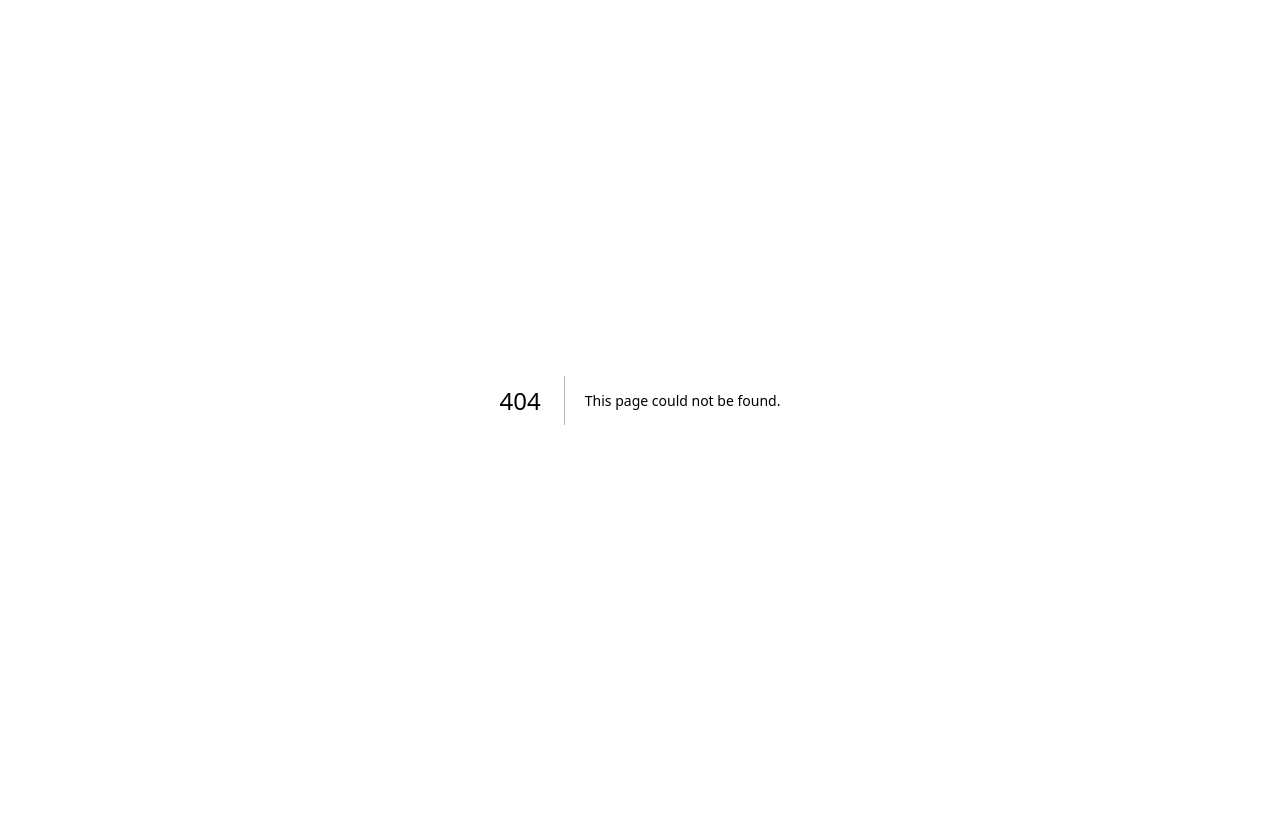
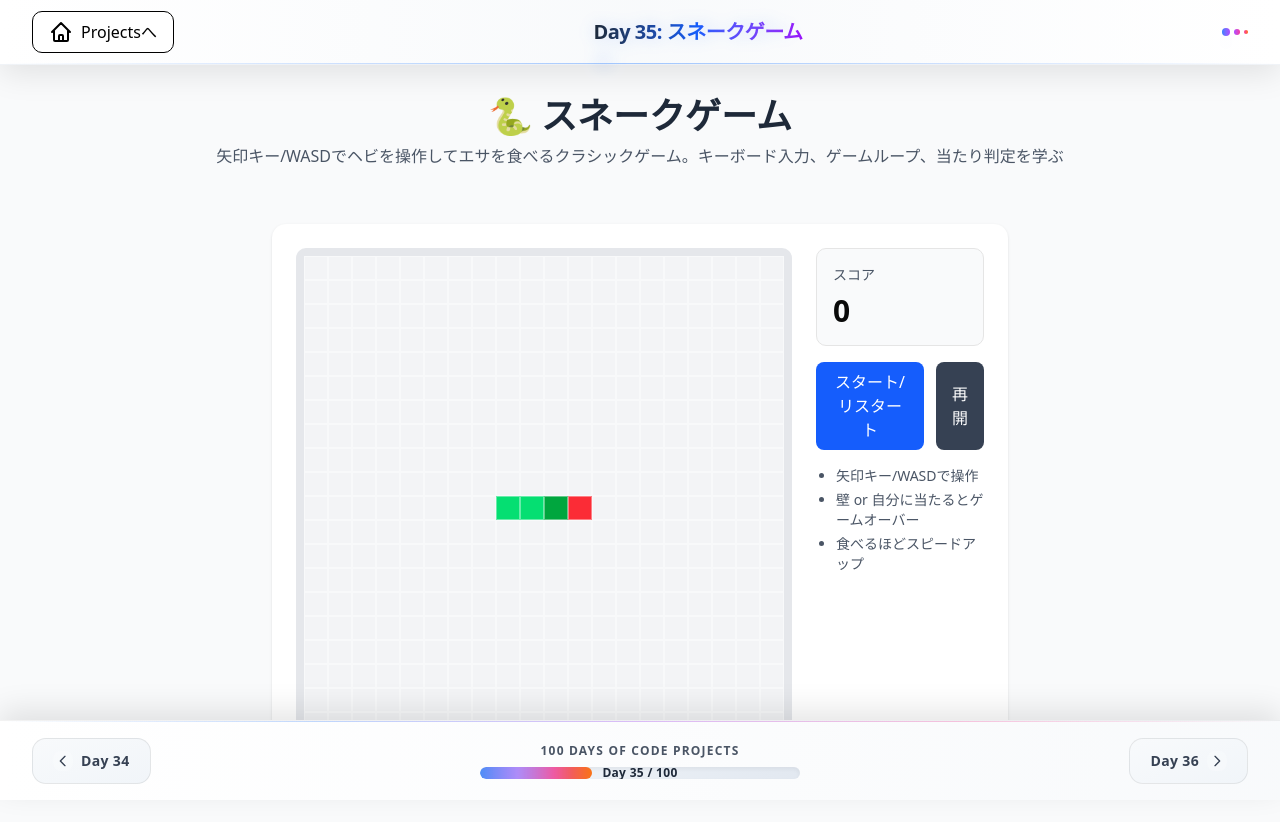
Before and after one commit to atsuki61/100DaysOfCode, a Next.js app: page /day35-snake-game in a window 1280 px wide. Before the commit this address had no page. Shown: the top 822 px of the page. Built offline with nearby package versions, Linux system fonts and the light colour scheme.

Commit message:
feat(day35): スネークゲームのページ・レイアウトを追加しFooterにDay35ルートを登録

```diff
--- /dev/null
+++ b/src/app/day35-snake-game/layout.tsx
@@ -0,0 +1,24 @@
+import Header from '@/components/common/Header';
+import PageHeader from '@/components/common/PageHeader';
+import Footer from '@/components/common/Footer';
+
+export default function Day35Layout({
+  children,
+}: {
+  children: React.ReactNode;
+}) {
+  return (
+    <div className="min-h-screen bg-gray-50"> {/* 画面全体の最小高さ, 薄いグレー背景 */}
+      <Header title="Day 35: スネークゲーム" />
+      <PageHeader
+        icon="🐍"
+        title="スネークゲーム"
+        description="矢印キー/WASDでヘビを操作してエサを食べるクラシックゲーム。キーボード入力、ゲームループ、当たり判定を学ぶ"
+      />
+      <main className="bg-gray-50 min-h-screen"> {/* メイン背景統一, 最小高さ確保 */}
+        {children}
+      </main>
+      <Footer currentDay={35} />
+    </div>
+  );
+}
--- /dev/null
+++ b/src/app/day35-snake-game/page.tsx
@@ -0,0 +1,189 @@
+'use client';
+
+import { useCallback, useEffect, useMemo, useRef, useState } from 'react';
+
+type Point = { x: number; y: number };
+type Direction = 'up' | 'down' | 'left' | 'right';
+
+const GRID_SIZE = 20; // 20x20 の盤面
+const INITIAL_SPEED_MS = 160; // ゲームループ間隔
+
+export default function SnakeGamePage() {
+  const [snake, setSnake] = useState<Point[]>([{ x: 8, y: 10 }, { x: 9, y: 10 }, { x: 10, y: 10 }]);
+  const [direction, setDirection] = useState<Direction>('right');
+  const [food, setFood] = useState<Point>(() => generateFood([{ x: 8, y: 10 }, { x: 9, y: 10 }, { x: 10, y: 10 }]));
+  const [isRunning, setIsRunning] = useState<boolean>(false);
+  const [score, setScore] = useState<number>(0);
+  const [speedMs, setSpeedMs] = useState<number>(INITIAL_SPEED_MS);
+  const loopRef = useRef<number | null>(null);
+  const lastInputRef = useRef<Direction>('right');
+
+  const grid = useMemo(() => Array.from({ length: GRID_SIZE }, (_, y) => Array.from({ length: GRID_SIZE }, (_, x) => ({ x, y }))), []);
+
+  function generateFood(occupied: Point[]): Point {
+    // 空いているセルからランダムに生成
+    const occupiedKey = new Set(occupied.map((p) => `${p.x},${p.y}`));
+    const empties: Point[] = [];
+    for (let y = 0; y < GRID_SIZE; y += 1) {
+      for (let x = 0; x < GRID_SIZE; x += 1) {
+        const key = `${x},${y}`;
+        if (!occupiedKey.has(key)) empties.push({ x, y });
+      }
+    }
+    return empties[Math.floor(Math.random() * empties.length)] ?? { x: 0, y: 0 };
+  }
+
+  const handleKeyDown = useCallback((e: KeyboardEvent) => {
+    const key = e.key.toLowerCase();
+    const isArrow = key.startsWith('arrow');
+    const next: Direction | null = isArrow
+      ? (key.replace('arrow', '') as Direction)
+      : key === 'w'
+      ? 'up'
+      : key === 's'
+      ? 'down'
+      : key === 'a'
+      ? 'left'
+      : key === 'd'
+      ? 'right'
+      : null;
+
+    if (!next) return;
+
+    // 逆走防止: 現在の向きと真逆は無効
+    setDirection((prev) => {
+      if ((prev === 'up' && next === 'down') || (prev === 'down' && next === 'up') || (prev === 'left' && next === 'right') || (prev === 'right' && next === 'left')) {
+        return prev;
+      }
+      lastInputRef.current = next;
+      return next;
+    });
+  }, []);
+
+  useEffect(() => {
+    window.addEventListener('keydown', handleKeyDown);
+    return () => window.removeEventListener('keydown', handleKeyDown);
+  }, [handleKeyDown]);
+
+  useEffect(() => {
+    if (!isRunning) return;
+    const tick = () => {
+      setSnake((prev) => {
+        const head = prev[prev.length - 1];
+        const nextHead = move(head, lastInputRef.current);
+
+        // 壁当たり判定
+        if (nextHead.x < 0 || nextHead.x >= GRID_SIZE || nextHead.y < 0 || nextHead.y >= GRID_SIZE) {
+          setIsRunning(false);
+          return prev;
+        }
+
+        // 自己衝突
+        const bodyKey = new Set(prev.map((p) => `${p.x},${p.y}`));
+        if (bodyKey.has(`${nextHead.x},${nextHead.y}`)) {
+          setIsRunning(false);
+          return prev;
+        }
+
+        // 食事
+        const ate = nextHead.x === food.x && nextHead.y === food.y;
+        const nextSnake = ate ? [...prev, nextHead] : [...prev.slice(1), nextHead];
+        if (ate) {
+          setScore((s) => s + 1);
+          setFood(generateFood(nextSnake));
+          // 少しずつスピードアップ（下限あり）
+          setSpeedMs((ms) => Math.max(70, Math.floor(ms * 0.96)));
+        }
+        return nextSnake;
+      });
+    };
+
+    const id = window.setInterval(tick, speedMs);
+    loopRef.current = id;
+    return () => {
+      if (loopRef.current) window.clearInterval(loopRef.current);
+    };
+  }, [isRunning, speedMs, food]);
+
+  function move(head: Point, dir: Direction): Point {
+    if (dir === 'up') return { x: head.x, y: head.y - 1 };
+    if (dir === 'down') return { x: head.x, y: head.y + 1 };
+    if (dir === 'left') return { x: head.x - 1, y: head.y };
+    return { x: head.x + 1, y: head.y };
+  }
+
+  function startGame() {
+    setSnake([{ x: 8, y: 10 }, { x: 9, y: 10 }, { x: 10, y: 10 }]);
+    setDirection('right');
+    setFood(generateFood([{ x: 8, y: 10 }, { x: 9, y: 10 }, { x: 10, y: 10 }]));
+    setScore(0);
+    setSpeedMs(INITIAL_SPEED_MS);
+    lastInputRef.current = 'right';
+    setIsRunning(true);
+  }
+
+  return (
+    <div className="max-w-3xl mx-auto px-4 pb-28"> {/* 最大幅3xl, 中央寄せ, 横余白, フッターの分の下余白 */}
+      <section className="bg-white rounded-xl shadow p-6 mt-6"> {/* 白背景, 角丸, 影, パディング, 上余白 */}
+        <div className="flex flex-col md:flex-row gap-6"> {/* 縦→mdで横並び, 余白 */}
+          <div className="flex-1">
+            <Board grid={grid} snake={snake} food={food} />
+          </div>
+          <div className="w-full md:w-72 space-y-4"> {/* 幅固定, 縦の間隔 */}
+            <div className="bg-gray-50 border rounded-lg p-4"> {/* 薄灰背景, 枠線, 角丸, 余白 */}
+              <p className="text-sm text-gray-600 mb-2">スコア</p> {/* 小文字, 灰色, 下余白 */}
+              <p className="text-3xl font-bold">{score}</p> {/* 大文字, 太字 */}
+            </div>
+            <div className="flex gap-3"> {/* 横並び, 余白 */}
+              <button
+                onClick={startGame}
+                className="px-4 py-2 rounded-md bg-blue-600 text-white hover:bg-blue-700 transition-colors"
+              >{/* 横パディング, 縦パディング, 角丸, 青背景, 白文字, ホバー色 */}
+                スタート/リスタート
+              </button>
+              <button
+                onClick={() => setIsRunning((r) => !r)}
+                className="px-4 py-2 rounded-md bg-gray-700 text-white hover:bg-gray-800 transition-colors"
+              >{/* 横パディング, 縦パディング, 角丸, 濃灰背景, 白文字, ホバー色 */}
+                {isRunning ? '一時停止' : '再開'}
+              </button>
+            </div>
+            <ul className="text-sm text-gray-600 list-disc pl-5 space-y-1"> {/* 小文字, 灰色, 箇条書き, 左パディング, 行間 */}
+              <li>矢印キー/WASDで操作</li>
+              <li>壁 or 自分に当たるとゲームオーバー</li>
+              <li>食べるほどスピードアップ</li>
+            </ul>
+          </div>
+        </div>
+      </section>
+    </div>
+  );
+}
+
+function Board({ grid, snake, food }: { grid: Point[][]; snake: Point[]; food: Point }) {
+  const snakeSet = useMemo(() => new Set(snake.map((p) => `${p.x},${p.y}`)), [snake]);
+  const headKey = `${snake[snake.length - 1].x},${snake[snake.length - 1].y}`;
+
+  return (
+    <div className="inline-block bg-gray-200 p-2 rounded-lg"> {/* インラインブロック, 薄灰背景, 余白, 角丸 */}
+      <div className="grid" style={{ gridTemplateColumns: `repeat(${GRID_SIZE}, 1.5rem)` }}> {/* CSSグリッド, 列幅固定 */}
+        {grid.flat().map((cell) => {
+          const key = `${cell.x},${cell.y}`;
+          const isFood = cell.x === food.x && cell.y === food.y;
+          const isHead = key === headKey;
+          const isBody = !isHead && snakeSet.has(key);
+          return (
+            <div
+              key={key}
+              className={
+                `w-6 h-6 border border-white/40 ${
+                  isHead ? 'bg-green-600' : isBody ? 'bg-green-400' : isFood ? 'bg-red-500' : 'bg-gray-100'
+                }`
+              }
+            />
+          );
+        })}
+      </div>
+    </div>
+  );
+}
--- a/src/components/common/Footer.tsx
+++ b/src/components/common/Footer.tsx
@@ -46,6 +46,7 @@ const Footer = ({ currentDay }: FooterProps) => {
       32: "/day32-user-registration-form", // Day 32のルートを追加
       33: "/day33-image-search", // Day 33のルートを追加
       34: "/day34-hangman", // Day 34のルートを追加
+      35: "/day35-snake-game", // Day 35のルートを追加
     };
     return dayRoutes[day] || `/day${day}`;
   };
```
